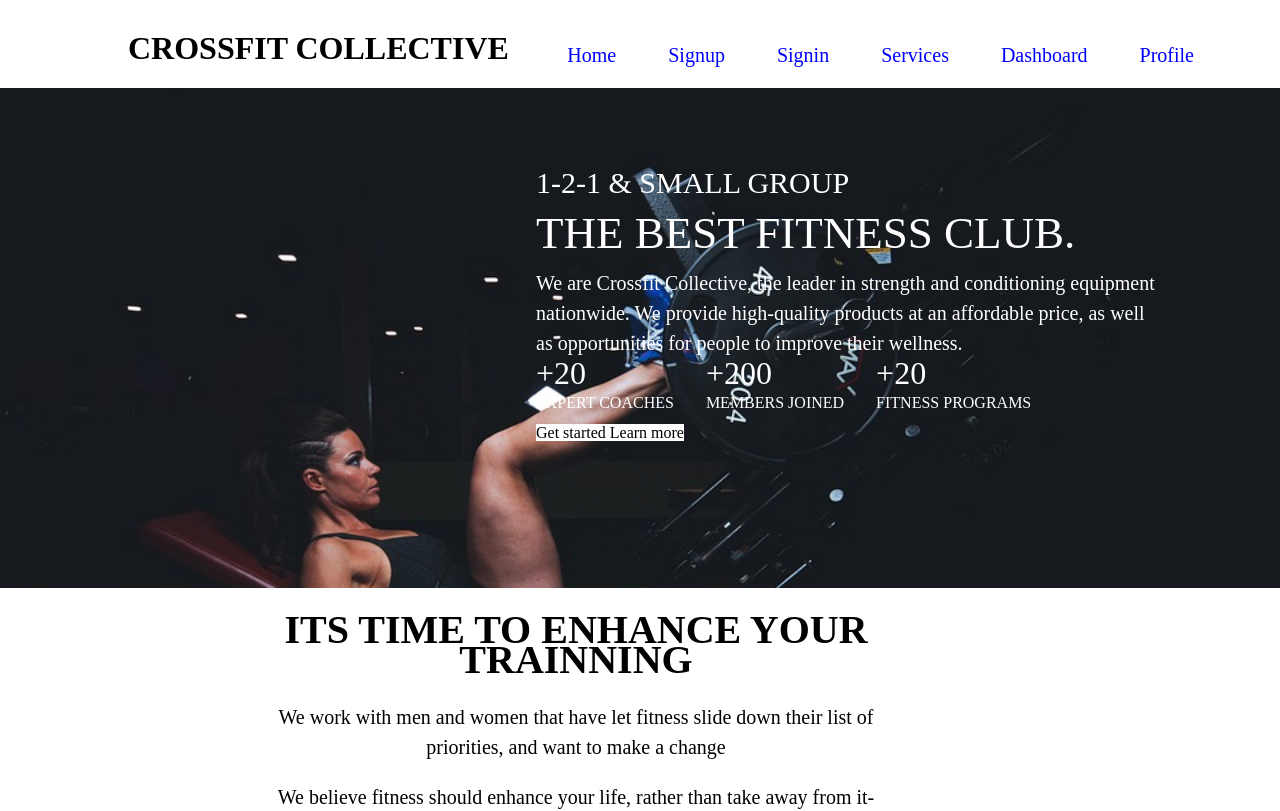
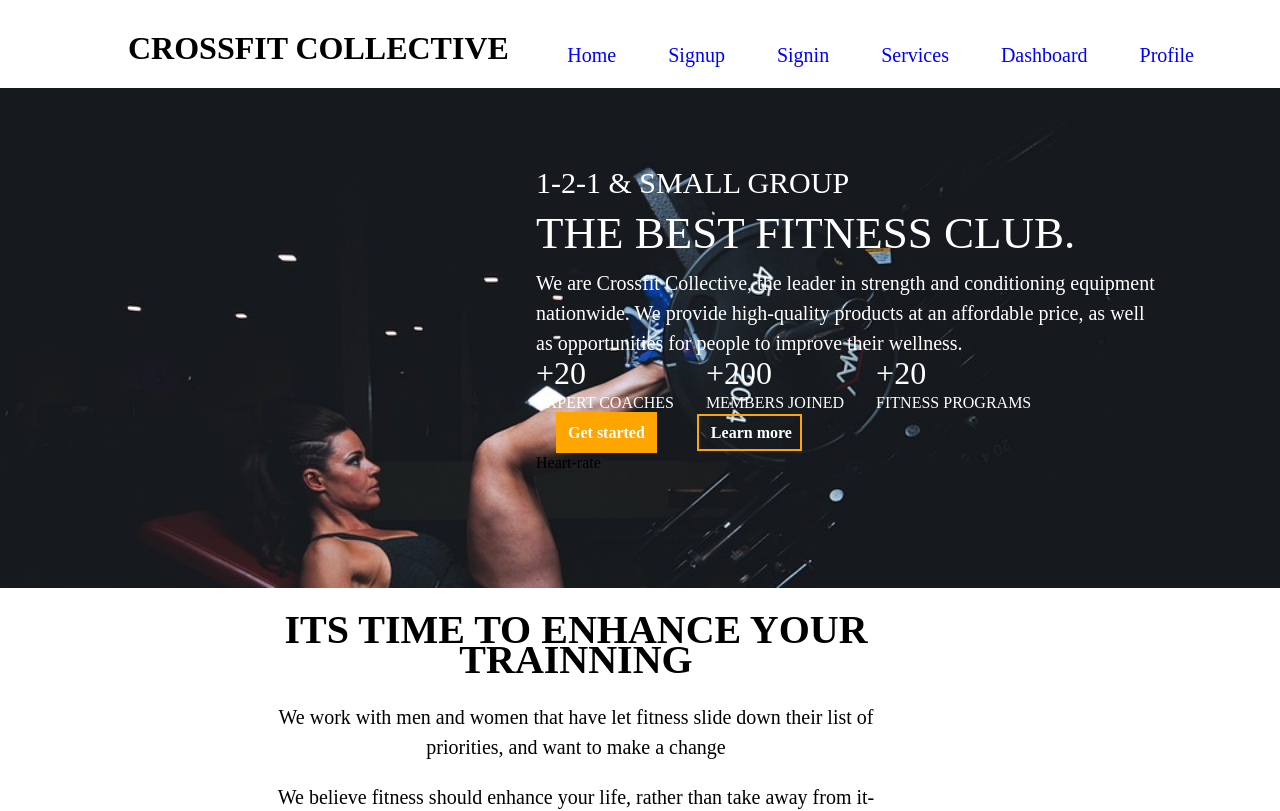
Before and after one commit to Eddahkarambu/Fitness-web-app, a React (Create React App) app: page / in a window 1280 px wide. Shown: the top 811 px of the page. Built offline with nearby package versions, Linux system fonts and the light colour scheme.

Commit message:
add the heart rate

```diff
--- a/src/Components/Home.css
+++ b/src/Components/Home.css
@@ -147,13 +147,21 @@ body{
     background-color: white;
     gap:1 rem;
     font-weight: normal;
+    padding: 0.5rem;
+    font-weight: bold;
+    border:4px solid transparent;
+    margin: 20px;
+    margin-top: 30px;
+    /* display: flex; */
+    /* align-items: center; */
+
 }
-butons>:nth-child(1){
+.hero-buttons>:nth-child(1){
     color:white;
     background-color: orange;
     width: 8rem;
 }
-butons>:nth-child(2){
+.hero-buttons>:nth-child(2){
     color:white;
     background-color: transparent;
     width: 8rem;
--- a/src/Components/Home.js
+++ b/src/Components/Home.js
@@ -37,9 +37,13 @@ function Home() {
               </div>
             </div>
 
-            <div className="hero buttons">
+            <div className="hero-buttons">
               <buttons className="butons"> Get started</buttons>
               <buttons className="butons"> Learn more</buttons>
+            </div>
+
+            <div className="heart-rate">
+              <div>Heart-rate</div>
             </div>
           </div>
         </div>
```
